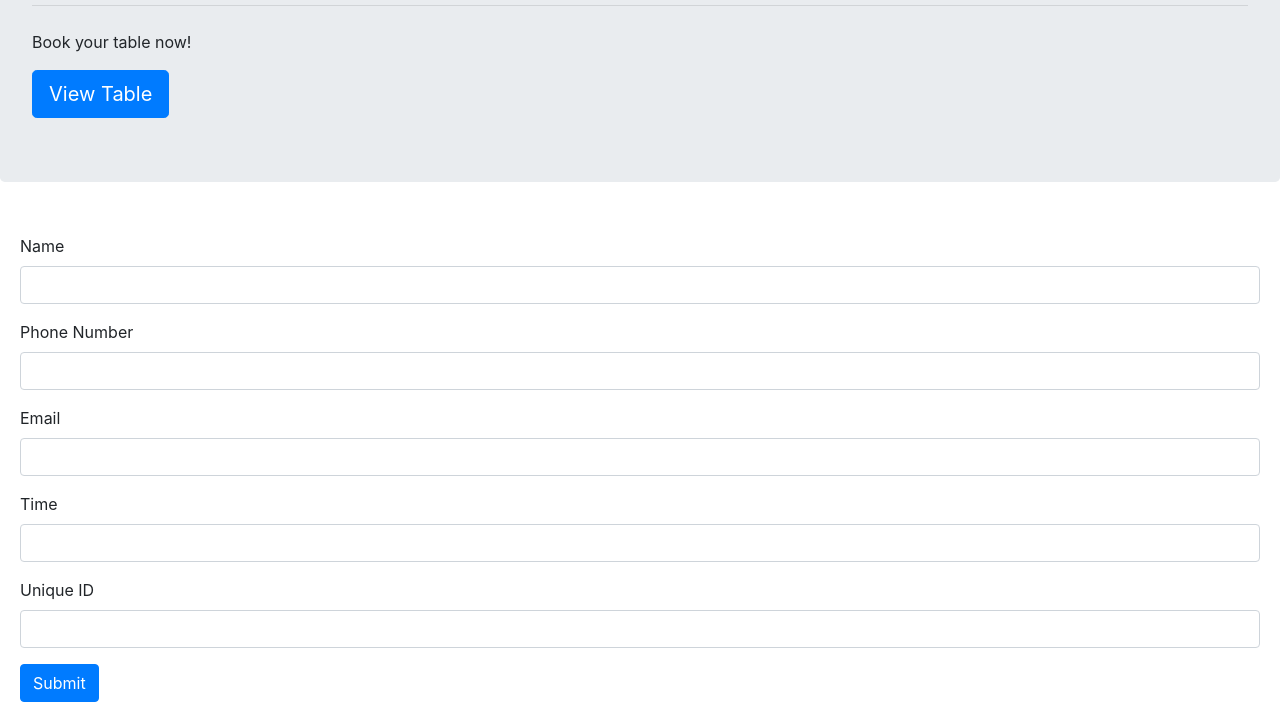
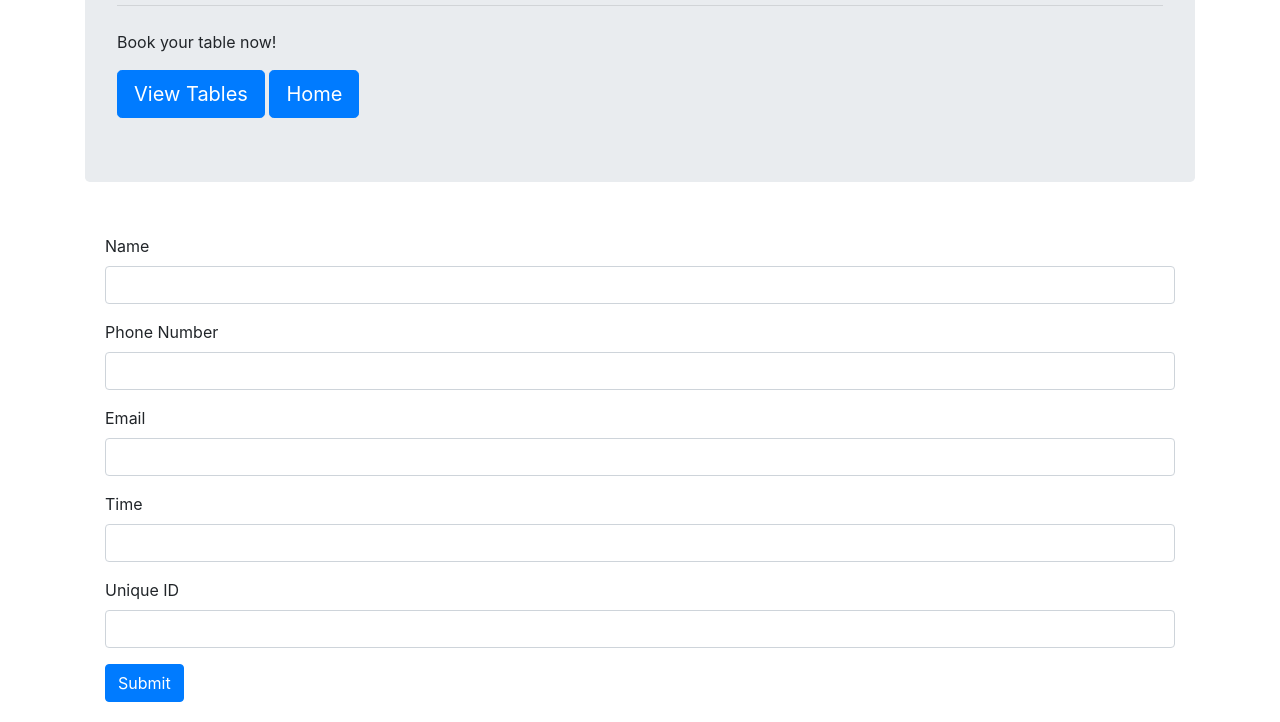
Before and after one commit to heckman-codes/HotRestaurant, a website: page make.html in a window 1280 px wide. Shown: the part 150-872 px from the top of the page. Drawn offline with nearby package versions, Linux system fonts and the light colour scheme.

Commit message:
pulling tulus

```diff
--- a/make.html
+++ b/make.html
@@ -11,6 +11,7 @@
 </head>
 
 <body>
+    <div class="container">
         <div class="jumbotron">
             <h1 class="display-4">
                 <span class="fa fa-fire">
@@ -19,9 +20,12 @@
             </h1>
             <hr class="my-4">
             <p>Book your table now!</p>
-        <a class="btn btn-primary btn-lg" href="#" role="button">
+            <a class="btn btn-primary btn-lg" href="/view" role="button">
                 <span class="fa fa-list-alt"></span>
-            View Table</a>
+                View Tables</a>
+            <a class="btn btn-primary btn-lg" href="/home" role="button">
+                <span class="fa fa-list-alt"></span>
+                Home</a>
         </div>
 
         <div class="card-body">
@@ -49,6 +53,7 @@
                 <button type="submit" class="btn btn-primary submit" id="add-btn">Submit</button>
             </form>
         </div>
+    </div>
 
     <script type="text/javascript">
         $("#add-btn").on("click", function (event) {
```
Also changed, not shown: server.js (+4 -7 lines). Lines whose indentation alone changed are shown as unchanged.
